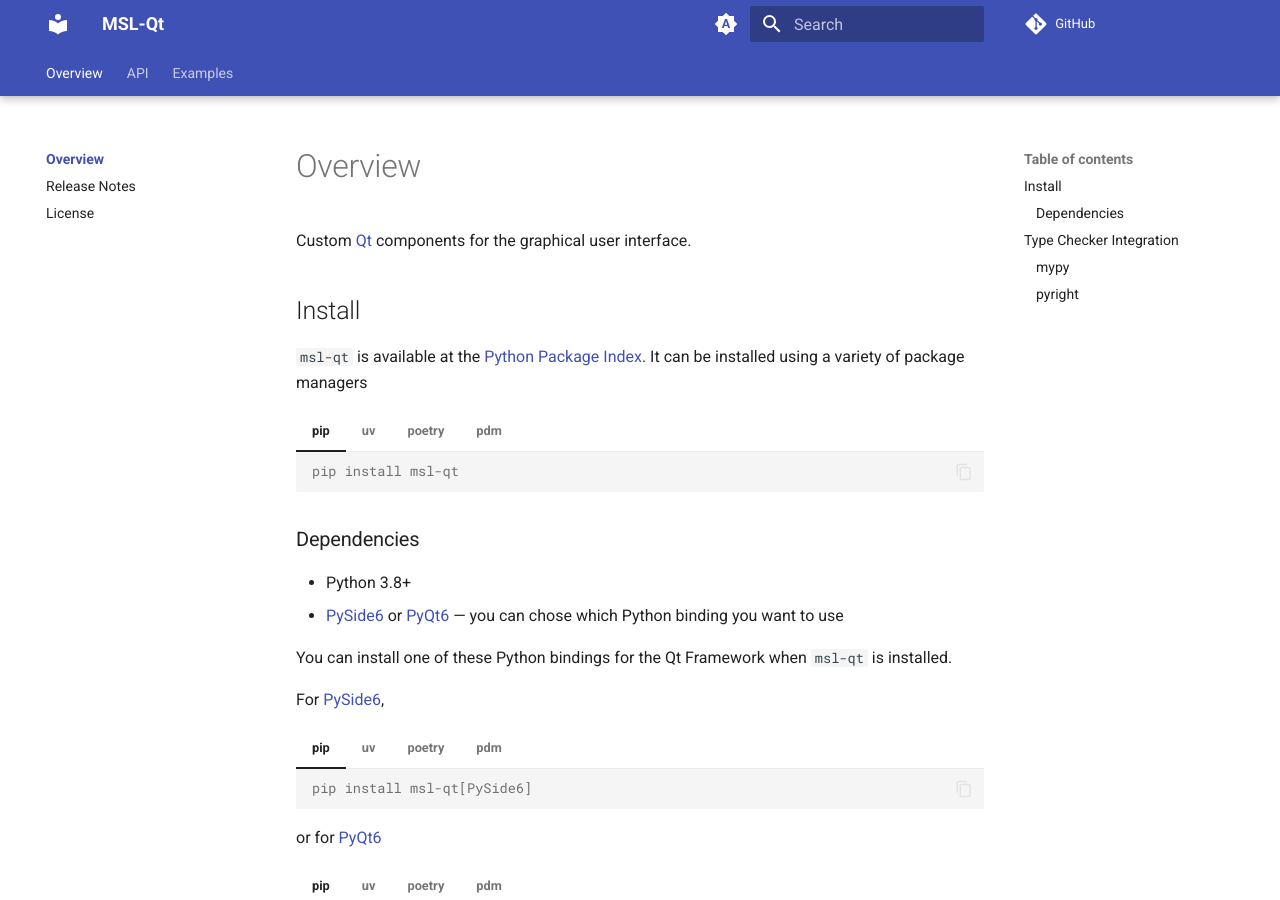
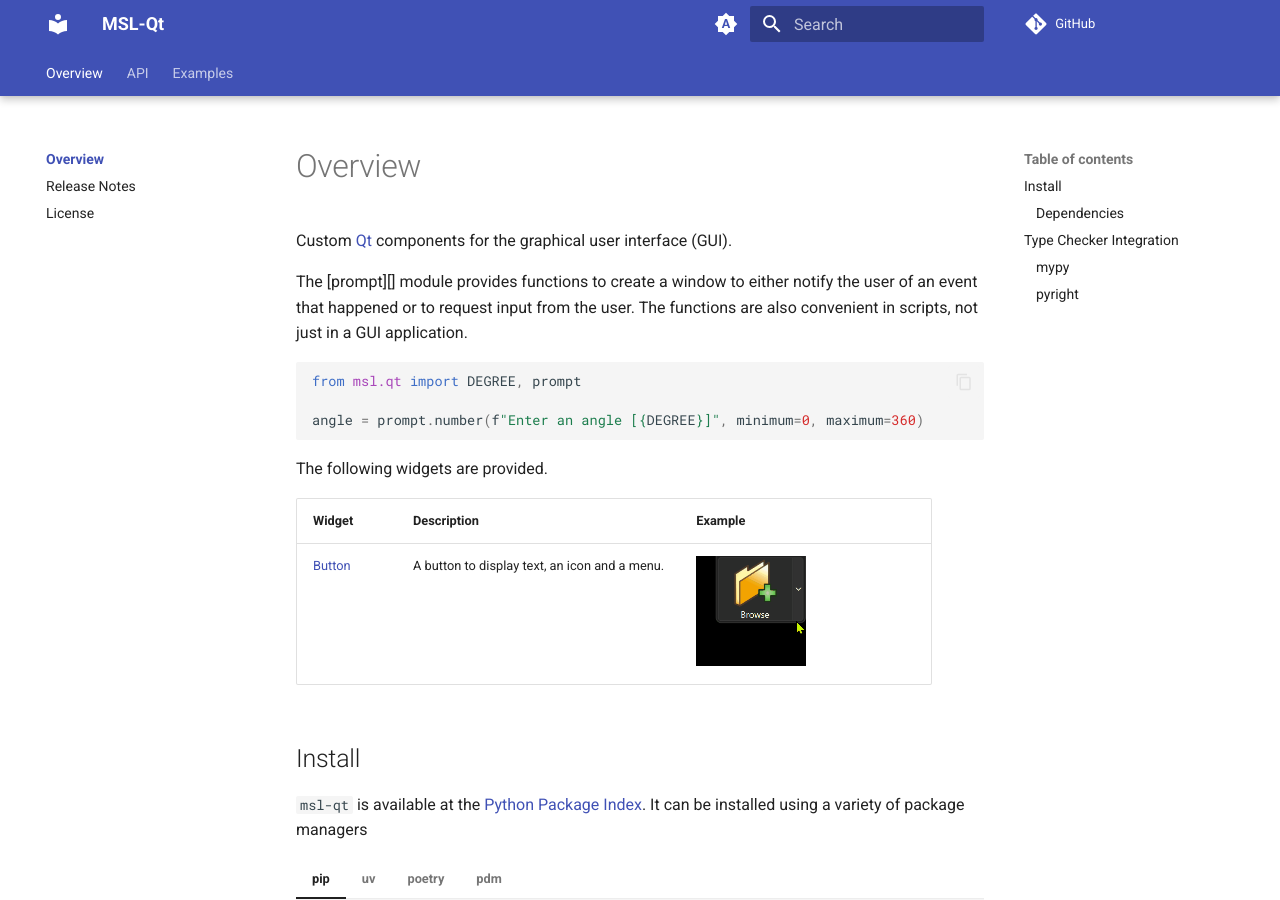
Before and after one commit to MSLNZ/msl-qt, an MkDocs documentation site: the page built from docs/index.md, in a window 1280 px wide and 900 px high. Built offline with MkDocs 1.6.1 and Material for MkDocs 9.7.7, drawn with Linux system fonts in a browser that asks for light colours; comment, search, counter and statistics services are not loaded; the version menu is left out.

Commit message:
show widgets in table

````diff
--- a/docs/index.md
+++ b/docs/index.md
@@ -1,6 +1,30 @@
 # Overview
 
-Custom [Qt] components for the graphical user interface.
+Custom [Qt] components for the graphical user interface (GUI).
+
+The [prompt][] module provides functions to create a window to either notify the user of an event that happened or to request input from the user. The functions are also convenient in scripts, not just in a GUI application.
+
+```python
+from msl.qt import DEGREE, prompt
+
+angle = prompt.number(f"Enter an angle [{DEGREE}]", minimum=0, maximum=360)
+```
+
+The following widgets are provided.
+
+<table>
+  <tr>
+    <th>Widget</th>
+    <th>Description</th>
+    <th>Example</th>
+  </tr>
+  <tr>
+    <td><a href="api/widgets/button">Button</a></td>
+    <td>A button to display text, an icon and a menu.</td>
+    <td><img src="assets/images/button.gif" style="width: 50%; height: auto;"></td>
+  </tr>
+</table>
+
 
 ## Install
 `msl-qt` is available at the [Python Package Index](https://pypi.org/project/msl-qt/). It can be installed using a variety of package managers
````
Also changed, not shown: docs/assets/images/button.gif (added), 3 other files.
